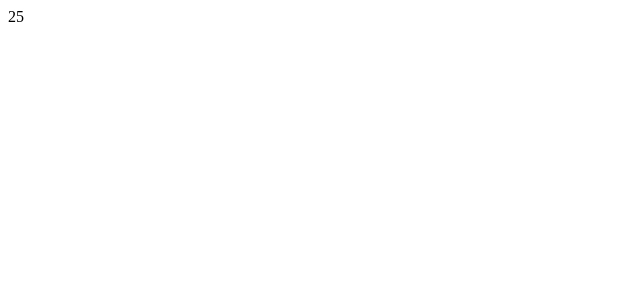
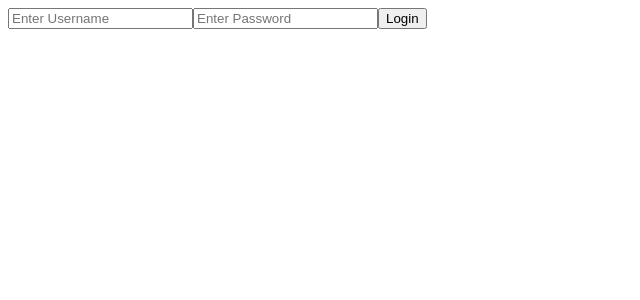
Before and after one commit to umairx97/react-course, a React (Create React App) app: page / in a window 1280 px wide. Shown: the top 300 px of the page, without its empty margins (0-640 px from the left). Built offline with nearby package versions, Linux system fonts and the light colour scheme.

Commit message:
Added Conditions

```diff
--- a/src/Conditional.js
+++ b/src/Conditional.js
@@ -3,22 +3,85 @@ import "./App.css";
 
 class Conditional extends Component {
   state = {
-    time: ""
+    username: "",
+    password: "",
+    error: ""
   };
 
-  componentDidMount = () => {
-    setInterval(()=> {
-        this.setState({
-            time: new Date().getSeconds()
-        })
-    }, 1000)
+  // componentWillMount() {
+  //   let name = "Umair";
+  //   localStorage.setItem("abc", name);
+  // }
+
+  // checkLogin = () => {
+  //   let a = localStorage.getItem("abc");
+  //   if (a === "Umair") {
+  //     this.setState({
+  //       loggedin: 'Yes'
+  //     });
+  //     console.log("you are already logged in");
+  //   } else {
+  //     console.log("Sorry please log in");
+  //   }
+  // };
+
+  handleChange = event => {
+    this.setState({
+      [event.target.name]: event.target.value
+    });
+  };
+
+  isFormEmpty = () => {
+    return this.state.username && this.state.password;
+  };
+
+  handleSubmit = event => {
+    event.preventDefault();
+    if (this.isFormEmpty()) {
+      console.log("Form is not empty");
+    } else {
+      this.setState({
+        error: "Your form is empty"
+      });
+    }
+    if (this.state.username.length > 5 && this.state.password.length > 5) {
+      console.log("Good Username and password");
+      this.setState({
+        error: ""
+      });
+    } else {
+      this.setState({
+        error: "Fix your username or password"
+      });
+    }
   };
 
   render() {
-      console.log(this.state.time)
-    return <div>
-        {this.state.time}
-    </div>;
+    return (
+      <div>
+        <form onSubmit={this.handleSubmit}>
+          <input
+            type="text"
+            placeholder="Enter Username"
+            value={this.state.username}
+            name="username"
+            onChange={this.handleChange}
+          />
+
+          <input
+            type="password"
+            placeholder="Enter Password"
+            value={this.state.password}
+            name="password"
+            onChange={this.handleChange}
+          />
+
+          <button>Login</button>
+
+          <p style={{ color: "red" }}>{this.state.error}</p>
+        </form>
+      </div>
+    );
   }
 }
 
```
Also changed, not shown: src/code-test.js (+0 -11 lines).
